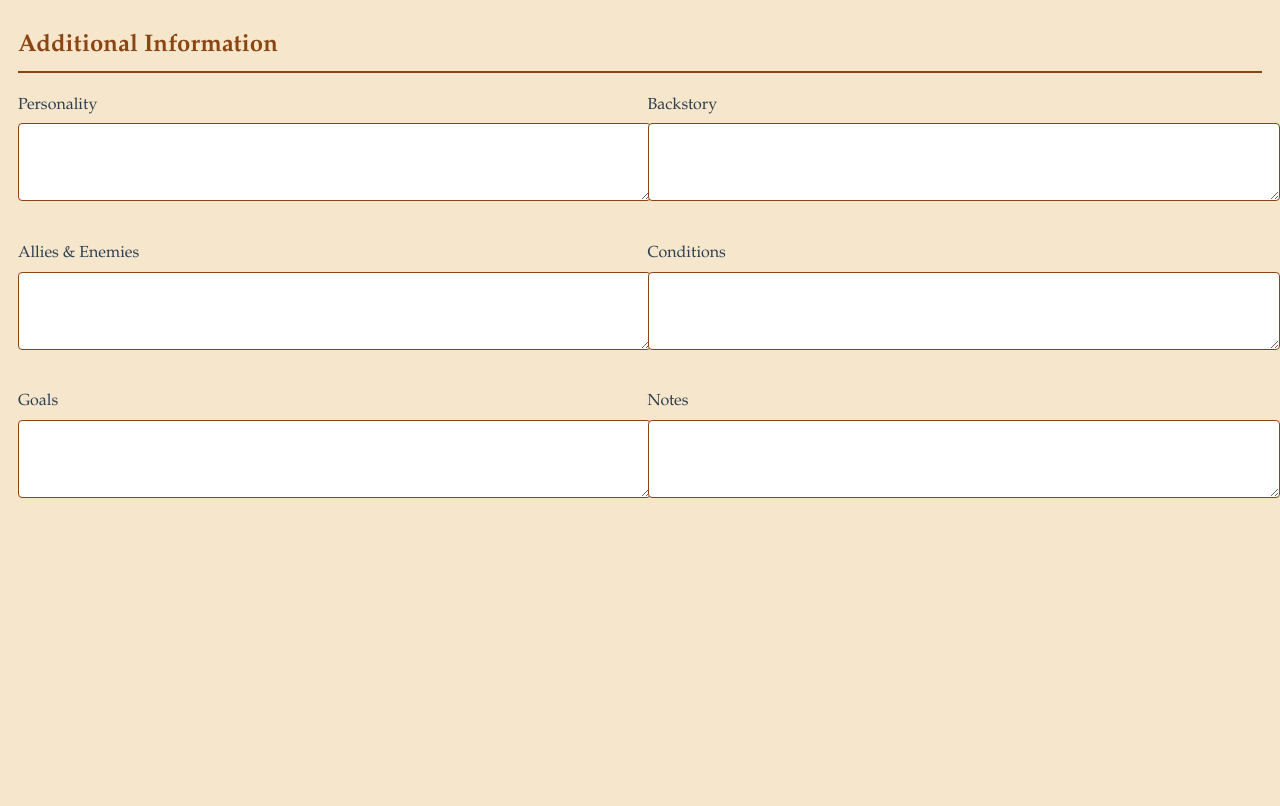
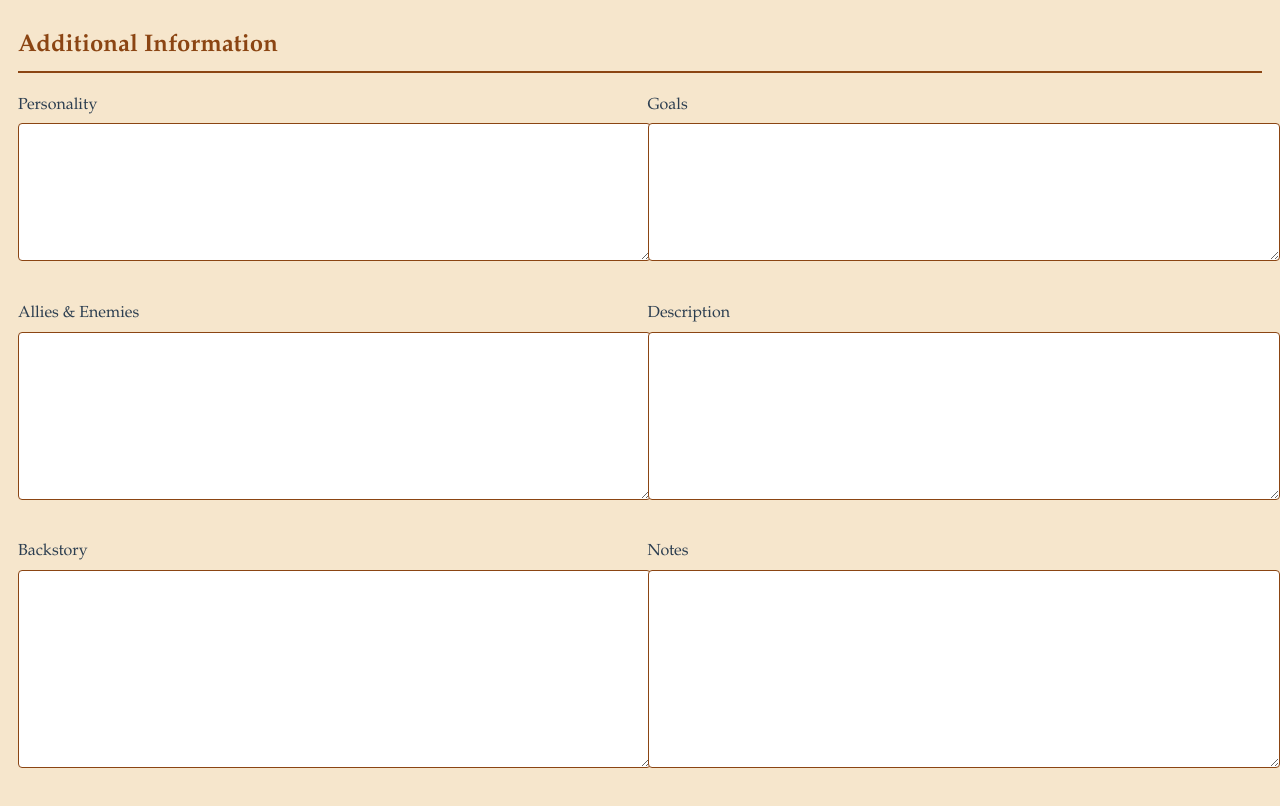
Before and after one commit to Mannyram82/Sahelia, a plain HTML site: page character.html in a window 1280 px wide. Shown: the part 2817-3623 px from the top of the page. Before the commit the page ends 3357 px from the top, so only its background shows below. Drawn offline with Linux system fonts and the light colour scheme.

Commit message:
Update character.html

```diff
--- a/character.html
+++ b/character.html
@@ -309,27 +309,27 @@
             <div class="grid grid-2">
                 <div class="form-group">
                     <label>Personality</label>
-                    <textarea rows="4"></textarea>
+                    <textarea rows="8"></textarea>
+                </div>
+                <div class="form-group">
+                    <label>Goals</label>
+                    <textarea rows="8"></textarea>
+                </div>
+                <div class="form-group">
+                    <label>Allies & Enemies</label>
+                    <textarea rows="10"></textarea>
+                </div>
+                <div class="form-group">
+                    <label>Description</label>
+                    <textarea rows="10"></textarea>
                 </div>
                 <div class="form-group">
                     <label>Backstory</label>
-                    <textarea rows="4"></textarea>
-                </div>
-                <div class="form-group">
-                    <label>Allies & Enemies</label>
-                    <textarea rows="4"></textarea>
-                </div>
-                <div class="form-group">
-                    <label>Conditions</label>
-                    <textarea rows="4"></textarea>
-                </div>
-                <div class="form-group">
-                    <label>Goals</label>
-                    <textarea rows="4"></textarea>
+                    <textarea rows="12"></textarea>
                 </div>
                 <div class="form-group">
                     <label>Notes</label>
-                    <textarea rows="4"></textarea>
+                    <textarea rows="12"></textarea>
                 </div>
             </div>
 
```
